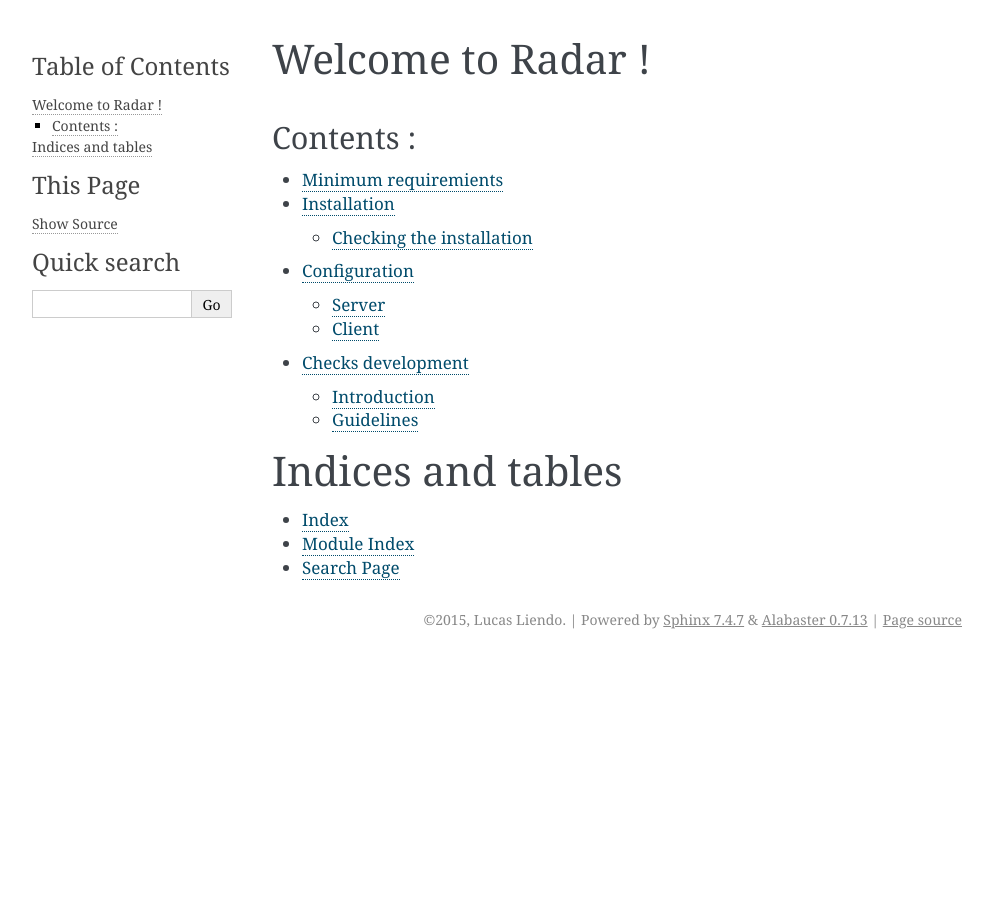
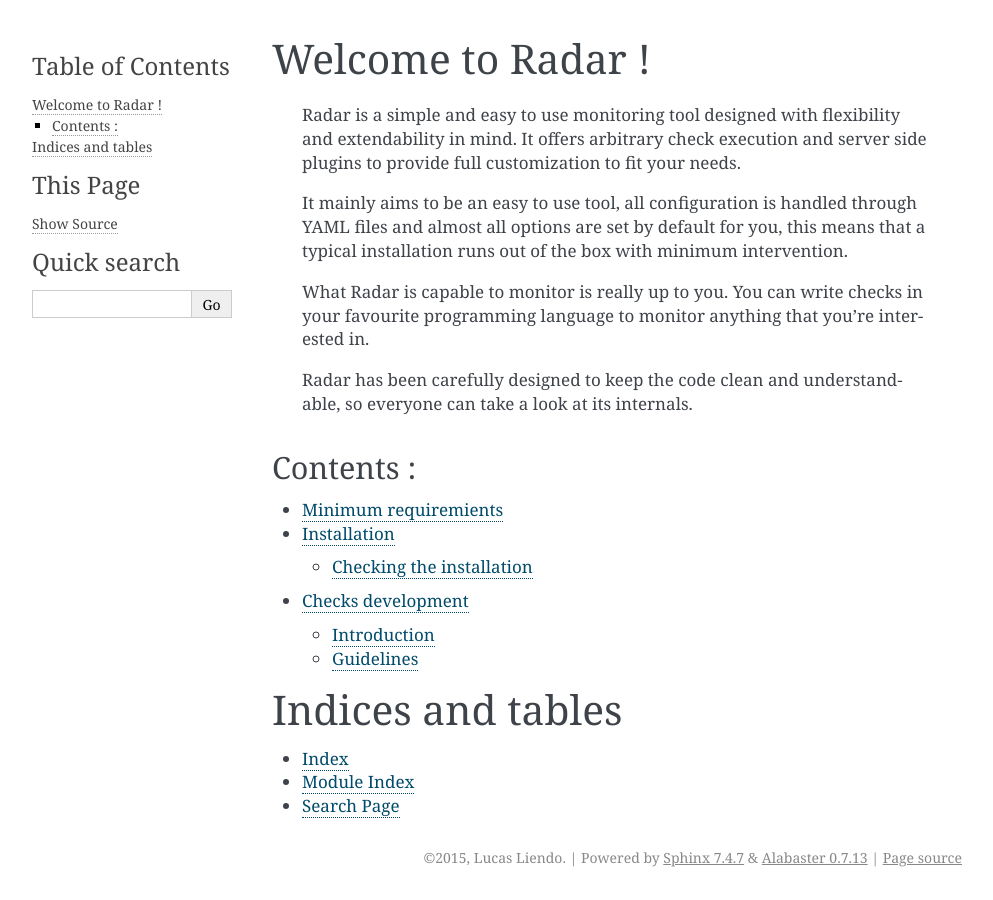
Before and after one commit to lliendo/Radar, a Sphinx documentation site: the page built from docs/index.rst, in a window 1280 px wide. Shown: the whole page, without its empty margins (148-1141 px from the left). Built offline with Sphinx 7.4.7, drawn with Linux system fonts in a browser that asks for light colours; pages that are not in the unit, such as notebooks, are missing from menus.

Commit message:
- Updated index.

```diff
--- a/docs/index.rst
+++ b/docs/index.rst
@@ -6,6 +6,21 @@
 Welcome to Radar !
 ==================
 
+    Radar is a simple and easy to use monitoring tool designed with flexibility
+    and extendability in mind. It offers arbitrary check execution and server
+    side plugins to provide full customization to fit your needs.
+
+    It mainly aims to be an easy to use tool, all configuration is handled
+    through YAML files and almost all options are set by default for you,
+    this means that a typical installation runs out of the box with
+    minimum intervention.
+
+    What Radar is capable to monitor is really up to you. You can write
+    checks in your favourite programming language to monitor anything
+    that you're interested in.
+
+    Radar has been carefully designed to keep the code clean and
+    understandable, so everyone can take a look at its internals.
 
 Contents :
 ----------
```
Also changed, not shown: other parts of docs/index.rst (+1 -2 lines).
